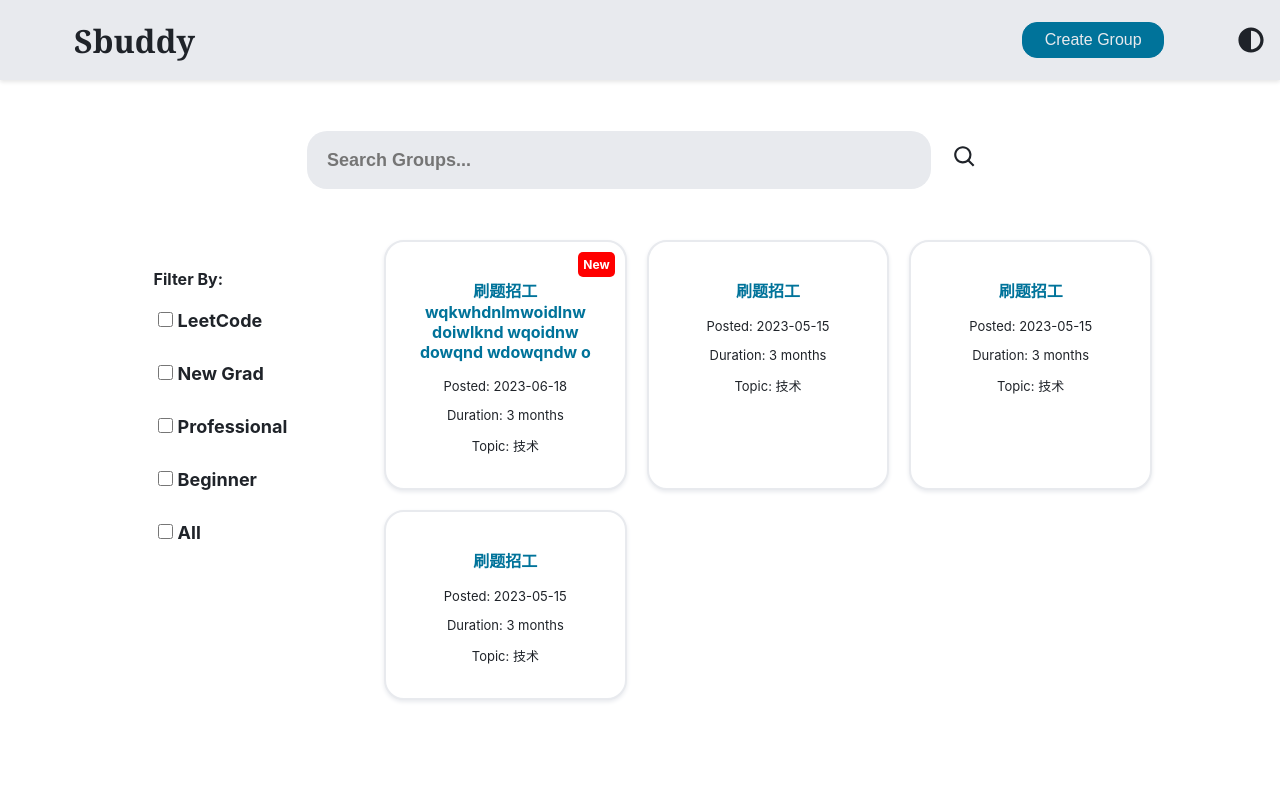
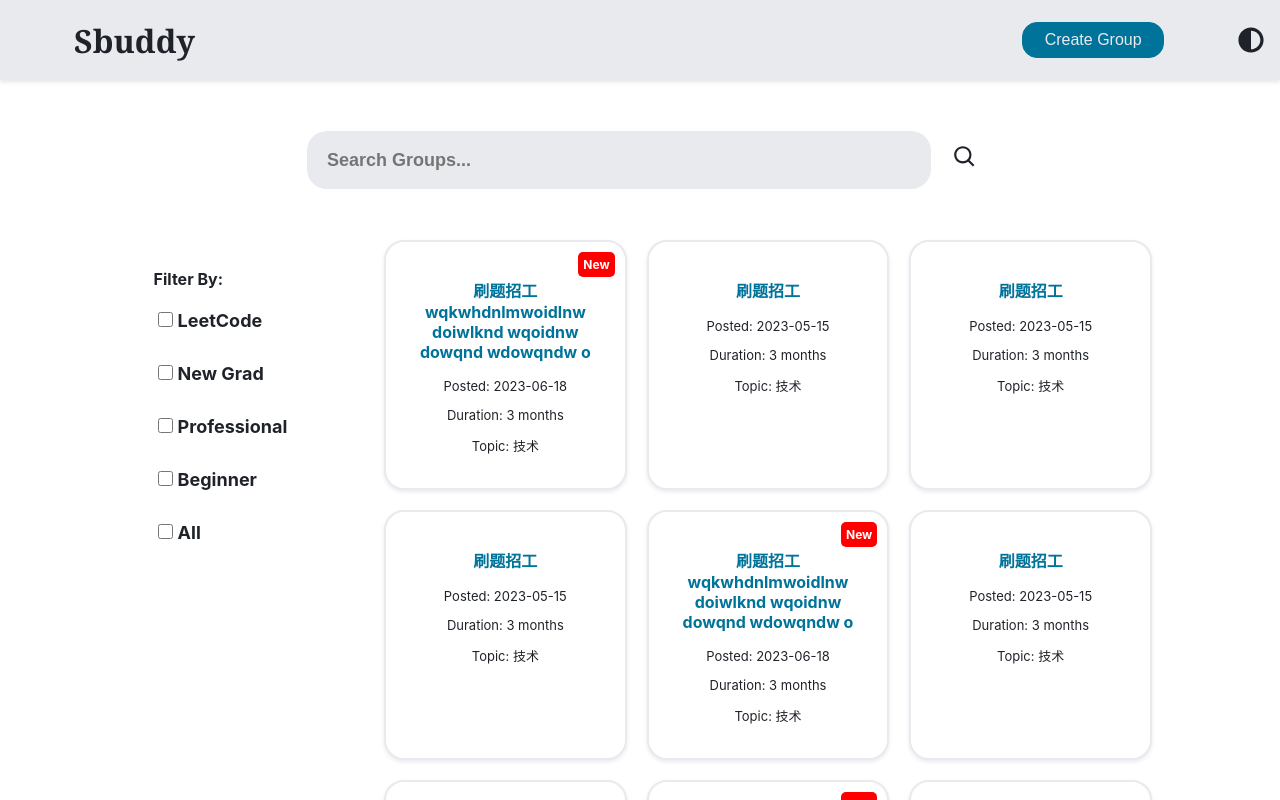
Before and after one commit to StellaWangEngineer/sbuddy, a React (Create React App) app in the folder client/: page / in a window 1280 px wide. Built offline with nearby package versions, Linux system fonts and the light colour scheme.

Commit message:
[feat] implement loading more cards

```diff
--- a/client/src/components/GroupGrid.css
+++ b/client/src/components/GroupGrid.css
@@ -3,3 +3,18 @@
   grid-template-columns: repeat(3, 1fr);
   gap: 20px;
 }
+
+.load-more-container {
+  width: 100%;
+  display: flex;
+  justify-content: center;
+  align-items: center;
+  margin-top: 10%;
+  margin-bottom: 10%;
+}
+
+.load-more-container .load-more-button {
+  color: var(--text);
+  background-color: var(--background);
+  width: 15%;
+}
--- a/client/src/components/GroupGrid.js
+++ b/client/src/components/GroupGrid.js
@@ -1,8 +1,10 @@
-import React from 'react';
+import React, { useState } from 'react';
 import Card from './Card';
 import './GroupGrid.css';
 
 const GroupGrid = ({ group, onCardClick }) => {
+  const [visibleGroups, setVisibleGroups] = useState(9);
+
   const groups = [
     {
       title: '刷题招工wqkwhdnlmwoidlnw doiwlknd wqoidnw dowqnd wdowqndw o',
@@ -48,6 +50,244 @@ const GroupGrid = ({ group, onCardClick }) => {
       content: 'I am a discord bot',
       topic: '技术',
       creator: 'Bot'
+    },
+    {
+      title: '刷题招工wqkwhdnlmwoidlnw doiwlknd wqoidnw dowqnd wdowqndw o',
+      startDate: '2023-06-18',
+      postDate: '2023-06-18',
+      duration: '3 months',
+      teamSize: '10',
+      url: 'https://www.discord.com',
+      requirements: 'Need baisc knowledge in algorithm',
+      content: 'I am a discord bot',
+      topic: '技术',
+      creator: 'Bot'
+    }, {
+      title: '刷题招工',
+      startDate: '2023-06-30',
+      postDate: '2023-05-15',
+      duration: '3 months',
+      teamSize: '10',
+      url: 'https://www.discord.com',
+      requirements: 'Need baisc knowledge in algorithm',
+      content: 'I am a discord bot',
+      topic: '技术',
+      creator: 'Bot'
+    }, {
+      title: '刷题招工',
+      startDate: '2023-06-30',
+      postDate: '2023-05-15',
+      duration: '3 months',
+      teamSize: '10',
+      url: 'https://www.discord.com',
+      requirements: 'Need baisc knowledge in algorithm',
+      content: 'I am a discord bot',
+      topic: '技术',
+      creator: 'Bot'
+    },
+    {
+      title: '刷题招工wqkwhdnlmwoidlnw doiwlknd wqoidnw dowqnd wdowqndw o',
+      startDate: '2023-06-18',
+      postDate: '2023-06-18',
+      duration: '3 months',
+      teamSize: '10',
+      url: 'https://www.discord.com',
+      requirements: 'Need baisc knowledge in algorithm',
+      content: 'I am a discord bot',
+      topic: '技术',
+      creator: 'Bot'
+    }, {
+      title: '刷题招工',
+      startDate: '2023-06-30',
+      postDate: '2023-05-15',
+      duration: '3 months',
+      teamSize: '10',
+      url: 'https://www.discord.com',
+      requirements: 'Need baisc knowledge in algorithm',
+      content: 'I am a discord bot',
+      topic: '技术',
+      creator: 'Bot'
+    }, {
+      title: '刷题招工',
+      startDate: '2023-06-30',
+      postDate: '2023-05-15',
+      duration: '3 months',
+      teamSize: '10',
+      url: 'https://www.discord.com',
+      requirements: 'Need baisc knowledge in algorithm',
+      content: 'I am a discord bot',
+      topic: '技术',
+      creator: 'Bot'
+    },
+    {
+      title: '刷题招工wqkwhdnlmwoidlnw doiwlknd wqoidnw dowqnd wdowqndw o',
+      startDate: '2023-06-18',
+      postDate: '2023-06-18',
+      duration: '3 months',
+      teamSize: '10',
+      url: 'https://www.discord.com',
+      requirements: 'Need baisc knowledge in algorithm',
+      content: 'I am a discord bot',
+      topic: '技术',
+      creator: 'Bot'
+    }, {
+      title: '刷题招工',
+      startDate: '2023-06-30',
+      postDate: '2023-05-15',
+      duration: '3 months',
+      teamSize: '10',
+      url: 'https://www.discord.com',
+      requirements: 'Need baisc knowledge in algorithm',
+      content: 'I am a discord bot',
+      topic: '技术',
+      creator: 'Bot'
+    }, {
+      title: '刷题招工',
+      startDate: '2023-06-30',
+      postDate: '2023-05-15',
+      duration: '3 months',
+      teamSize: '10',
+      url: 'https://www.discord.com',
+      requirements: 'Need baisc knowledge in algorithm',
+      content: 'I am a discord bot',
+      topic: '技术',
+      creator: 'Bot'
+    },
+    {
+      title: '刷题招工wqkwhdnlmwoidlnw doiwlknd wqoidnw dowqnd wdowqndw o',
+      startDate: '2023-06-18',
+      postDate: '2023-06-18',
+      duration: '3 months',
+      teamSize: '10',
+      url: 'https://www.discord.com',
+      requirements: 'Need baisc knowledge in algorithm',
+      content: 'I am a discord bot',
+      topic: '技术',
+      creator: 'Bot'
+    }, {
+      title: '刷题招工',
+      startDate: '2023-06-30',
+      postDate: '2023-05-15',
+      duration: '3 months',
+      teamSize: '10',
+      url: 'https://www.discord.com',
+      requirements: 'Need baisc knowledge in algorithm',
+      content: 'I am a discord bot',
+      topic: '技术',
+      creator: 'Bot'
+    }, {
+      title: '刷题招工',
+      startDate: '2023-06-30',
+      postDate: '2023-05-15',
+      duration: '3 months',
+      teamSize: '10',
+      url: 'https://www.discord.com',
+      requirements: 'Need baisc knowledge in algorithm',
+      content: 'I am a discord bot',
+      topic: '技术',
+      creator: 'Bot'
+    },
+    {
+      title: '刷题招工wqkwhdnlmwoidlnw doiwlknd wqoidnw dowqnd wdowqndw o',
+      startDate: '2023-06-18',
+      postDate: '2023-06-18',
+      duration: '3 months',
+      teamSize: '10',
+      url: 'https://www.discord.com',
+      requirements: 'Need baisc knowledge in algorithm',
+      content: 'I am a discord bot',
+      topic: '技术',
+      creator: 'Bot'
+    }, {
+      title: '刷题招工',
+      startDate: '2023-06-30',
+      postDate: '2023-05-15',
+      duration: '3 months',
+      teamSize: '10',
+      url: 'https://www.discord.com',
+      requirements: 'Need baisc knowledge in algorithm',
+      content: 'I am a discord bot',
+      topic: '技术',
+      creator: 'Bot'
+    }, {
+      title: '刷题招工',
+      startDate: '2023-06-30',
+      postDate: '2023-05-15',
+      duration: '3 months',
+      teamSize: '10',
+      url: 'https://www.discord.com',
+      requirements: 'Need baisc knowledge in algorithm',
+      content: 'I am a discord bot',
+      topic: '技术',
+      creator: 'Bot'
+    },
+    {
+      title: '刷题招工wqkwhdnlmwoidlnw doiwlknd wqoidnw dowqnd wdowqndw o',
+      startDate: '2023-06-18',
+      postDate: '2023-06-18',
+      duration: '3 months',
+      teamSize: '10',
+      url: 'https://www.discord.com',
+      requirements: 'Need baisc knowledge in algorithm',
+      content: 'I am a discord bot',
+      topic: '技术',
+      creator: 'Bot'
+    }, {
+      title: '刷题招工',
+      startDate: '2023-06-30',
+      postDate: '2023-05-15',
+      duration: '3 months',
+      teamSize: '10',
+      url: 'https://www.discord.com',
+      requirements: 'Need baisc knowledge in algorithm',
+      content: 'I am a discord bot',
+      topic: '技术',
+      creator: 'Bot'
+    }, {
+      title: '刷题招工',
+      startDate: '2023-06-30',
+      postDate: '2023-05-15',
+      duration: '3 months',
+      teamSize: '10',
+      url: 'https://www.discord.com',
+      requirements: 'Need baisc knowledge in algorithm',
+      content: 'I am a discord bot',
+      topic: '技术',
+      creator: 'Bot'
+    },
+    {
+      title: '刷题招工wqkwhdnlmwoidlnw doiwlknd wqoidnw dowqnd wdowqndw o',
+      startDate: '2023-06-18',
+      postDate: '2023-06-18',
+      duration: '3 months',
+      teamSize: '10',
+      url: 'https://www.discord.com',
+      requirements: 'Need baisc knowledge in algorithm',
+      content: 'I am a discord bot',
+      topic: '技术',
+      creator: 'Bot'
+    }, {
+      title: '刷题招工',
+      startDate: '2023-06-30',
+      postDate: '2023-05-15',
+      duration: '3 months',
+      teamSize: '10',
+      url: 'https://www.discord.com',
+      requirements: 'Need baisc knowledge in algorithm',
+      content: 'I am a discord bot',
+      topic: '技术',
+      creator: 'Bot'
+    }, {
+      title: '刷题招工',
+      startDate: '2023-06-30',
+      postDate: '2023-05-15',
+      duration: '3 months',
+      teamSize: '10',
+      url: 'https://www.discord.com',
+      requirements: 'Need baisc knowledge in algorithm',
+      content: 'I am a discord bot',
+      topic: '技术',
+      creator: 'Bot'
     }
   ];
 
@@ -55,11 +295,24 @@ const GroupGrid = ({ group, onCardClick }) => {
     onCardClick(group);
   };
 
+  const loadMoreGroups = () => {
+    setVisibleGroups((prevVisibleGroups) => prevVisibleGroups + 9);
+  };
+
   return (
-    <div className="group-grid">
-      {groups.map((group, index) => (
-        <Card key={index} group={group} onClick={() => handleCardClick(group)}/>
-      ))}
+    <div>
+      <div className="group-grid">
+        {groups.slice(0, visibleGroups).map((group, index) => (
+          <Card key={index} group={group} onClick={() => handleCardClick(group)} />
+        ))}
+      </div>
+      {visibleGroups < groups.length && (
+        <div className="load-more-container">
+            <button className="load-more-button" onClick={loadMoreGroups}>
+              Load More
+            </button>
+        </div>
+      )}
     </div>
   );
 };
```
